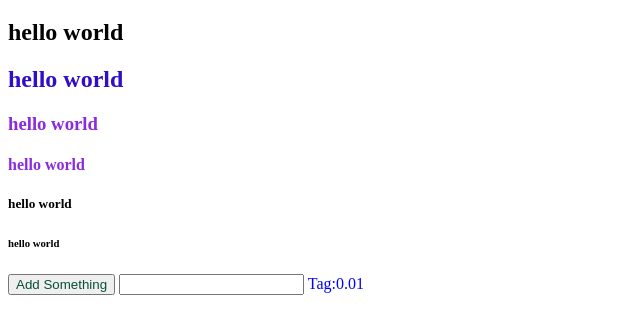
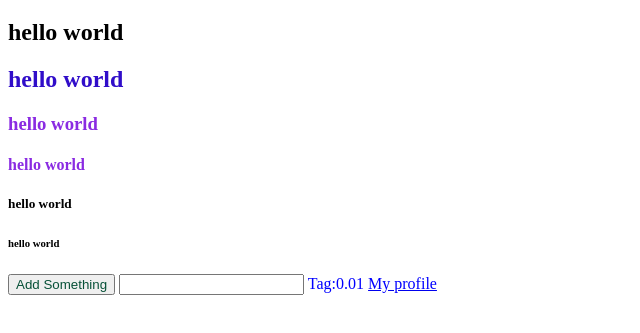
Before and after one commit to jackWei1234/jackWei1234.github.io, a plain HTML site: page index.html in a window 1280 px wide. Shown: the part 61-394 px from the top of the page, without its empty margins (0-640 px from the left). Drawn offline with Linux system fonts and the light colour scheme.

Commit message:
Update index.html

```diff
--- a/index.html
+++ b/index.html
@@ -17,5 +17,6 @@
         <button>Add Something</button>
         <input type="text">
         <span>Tag:0.01</span>
+        <a href="http://127.0.0.1:3000/HTML&CSS%20Start/hyperlinks.html"><span>My profile</span></a>
     </body>
 </html>
```
